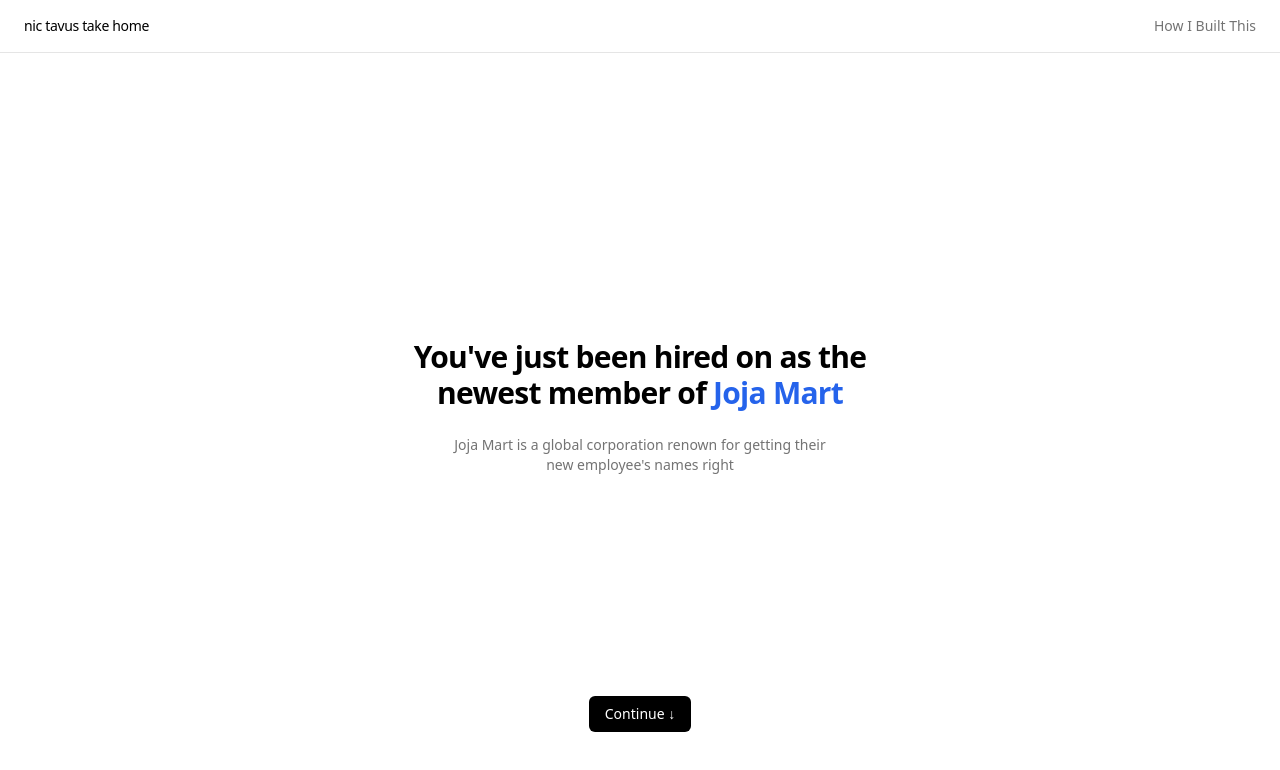
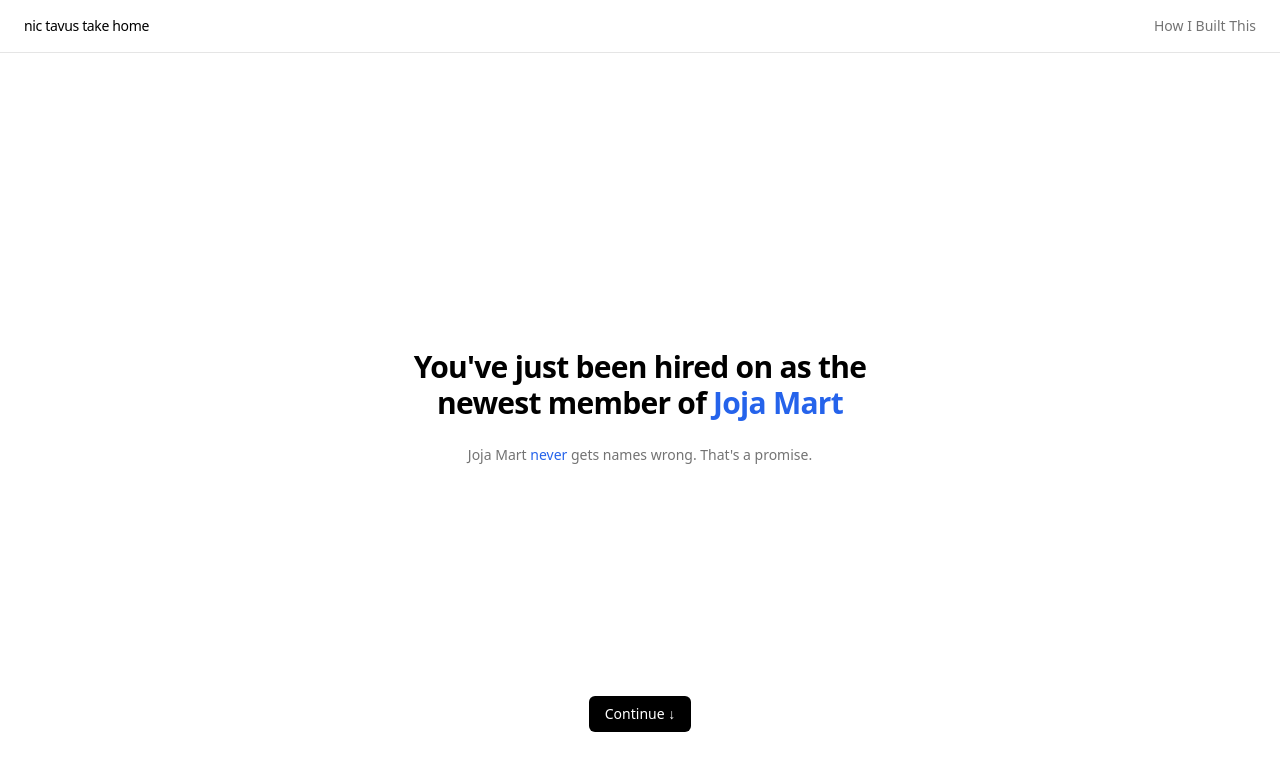
Before and after one commit to nbened/Tavus-Take-Home, a Next.js app: page / in a window 1280 px wide. Shown: the top 770 px of the page. Built offline with nearby package versions, Linux system fonts and the light colour scheme.

Commit message:
joja never gets names wrong

```diff
--- a/src/app/page.tsx
+++ b/src/app/page.tsx
@@ -102,7 +102,7 @@
             <span className="text-blue-600">Joja Mart</span>
           </h1>
           <p className="text-neutral-500 text-sm max-w-sm">
-            Joja Mart is a global corporation renown for getting their new employee&apos;s names right
+            Joja Mart <span className="text-blue-600">never</span> gets names wrong. That's a promise.
           </p>
         </div>
         <button
```
